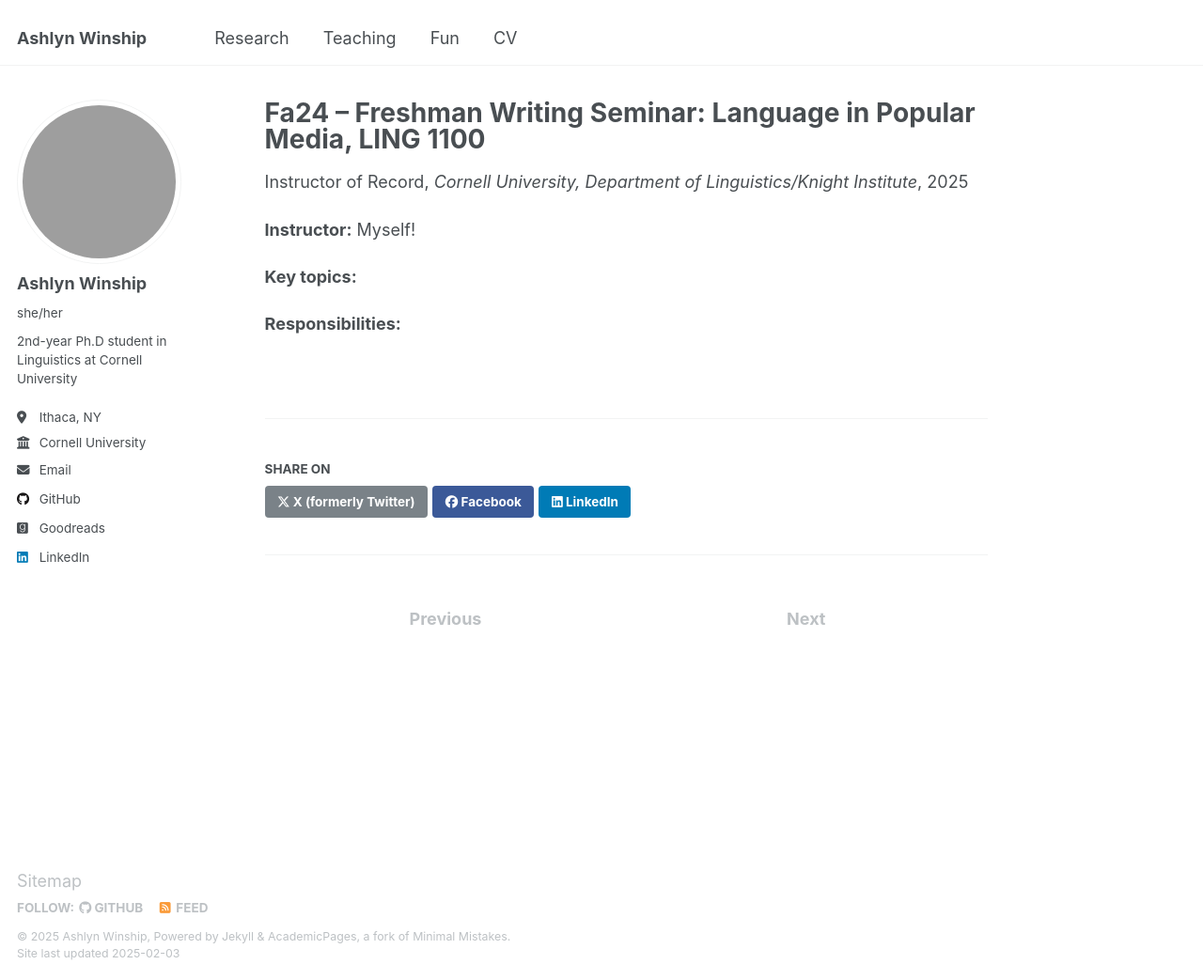
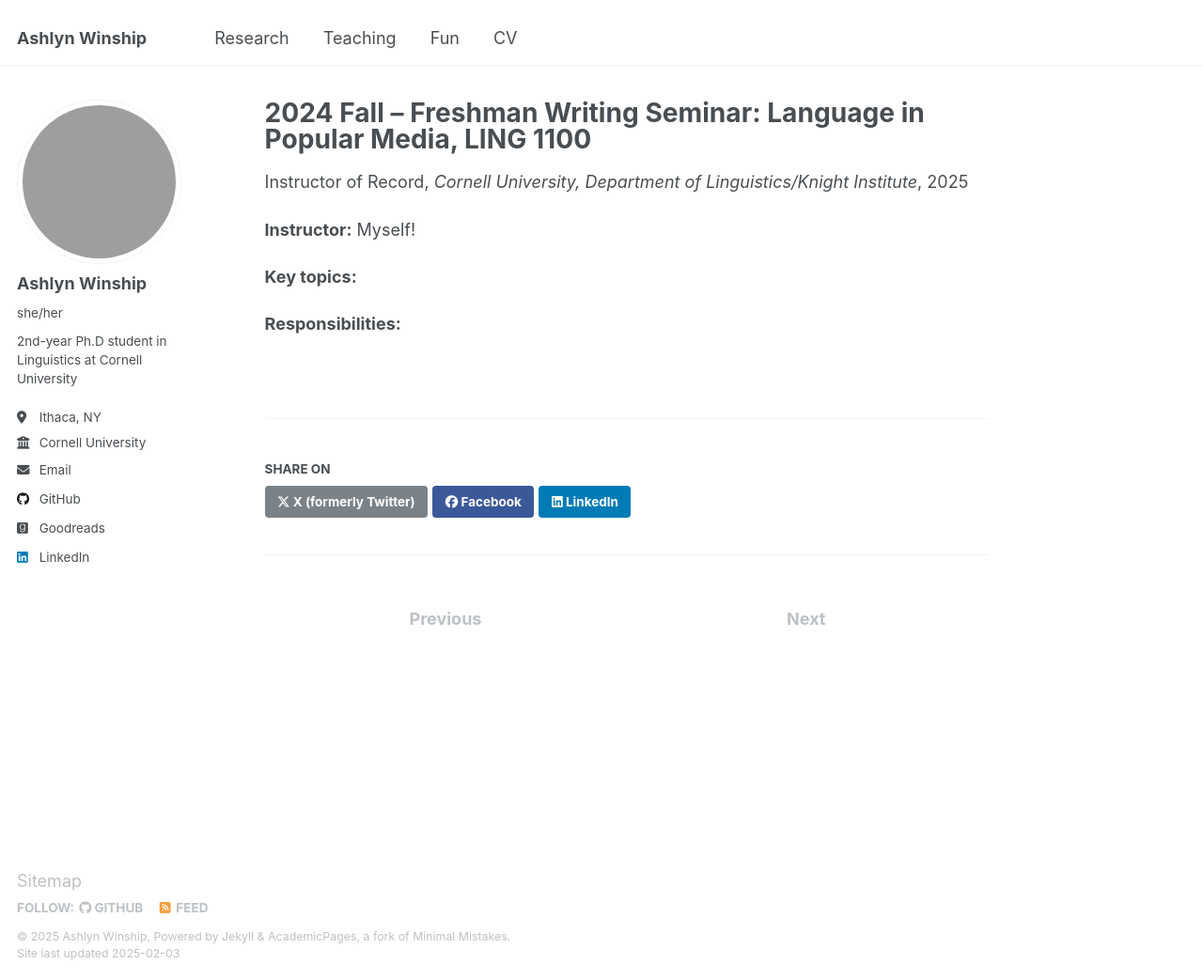
Before and after one commit to ashlynwinship/ashlynwinship.github.io, a Jekyll site: the page built from _teaching/fws_fall_24.md, in a window 1280 px wide and 1043 px high. Shown: the whole window at 94% size. Built offline with Jekyll 4.4.1, drawn with Linux system fonts in a browser that asks for light colours; grey boxes are pictures that could not be loaded.

Commit message:
Update fws_fall_24.md

```diff
--- a/_teaching/fws_fall_24.md
+++ b/_teaching/fws_fall_24.md
@@ -1,5 +1,5 @@
 ---
-title: "Fa24 -- Freshman Writing Seminar: Language in Popular Media, LING 1100"
+title: "2024 Fall -- Freshman Writing Seminar: Language in Popular Media, LING 1100"
 collection: teaching
 type: "Instructor of Record"
 permalink: /teaching/instuctor-of-record
```
